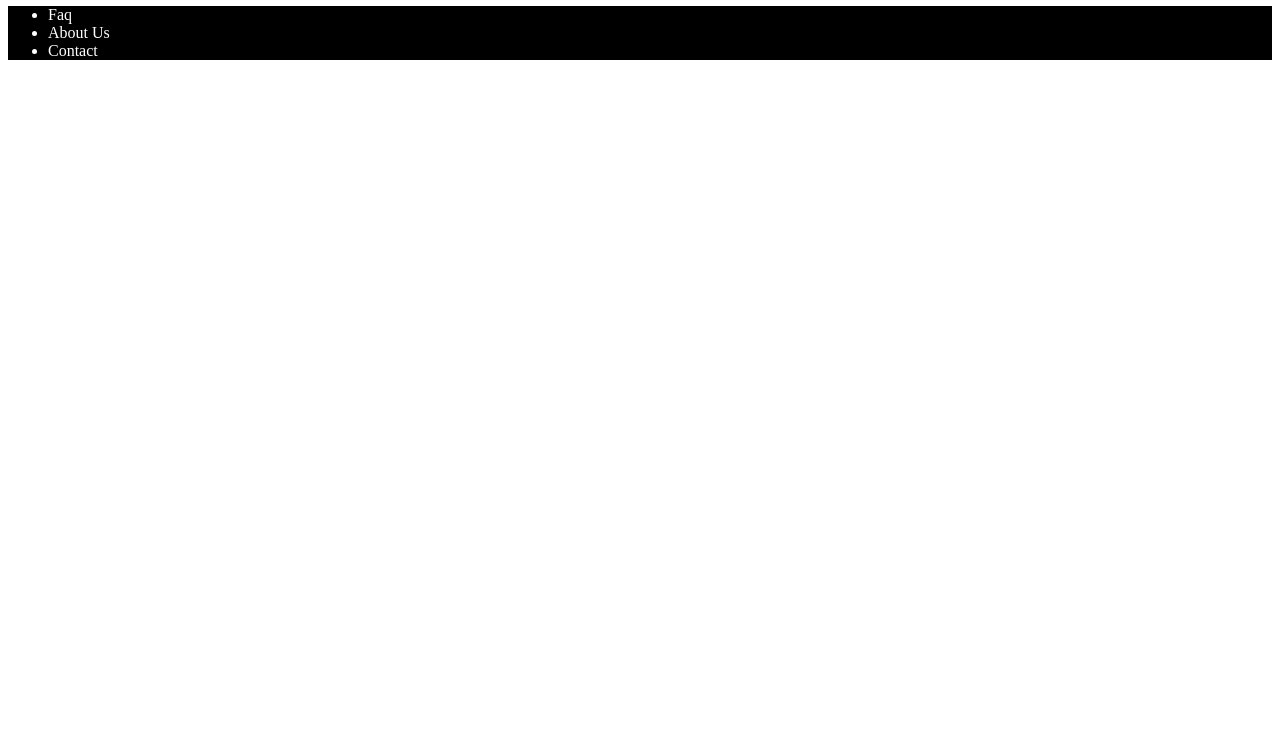
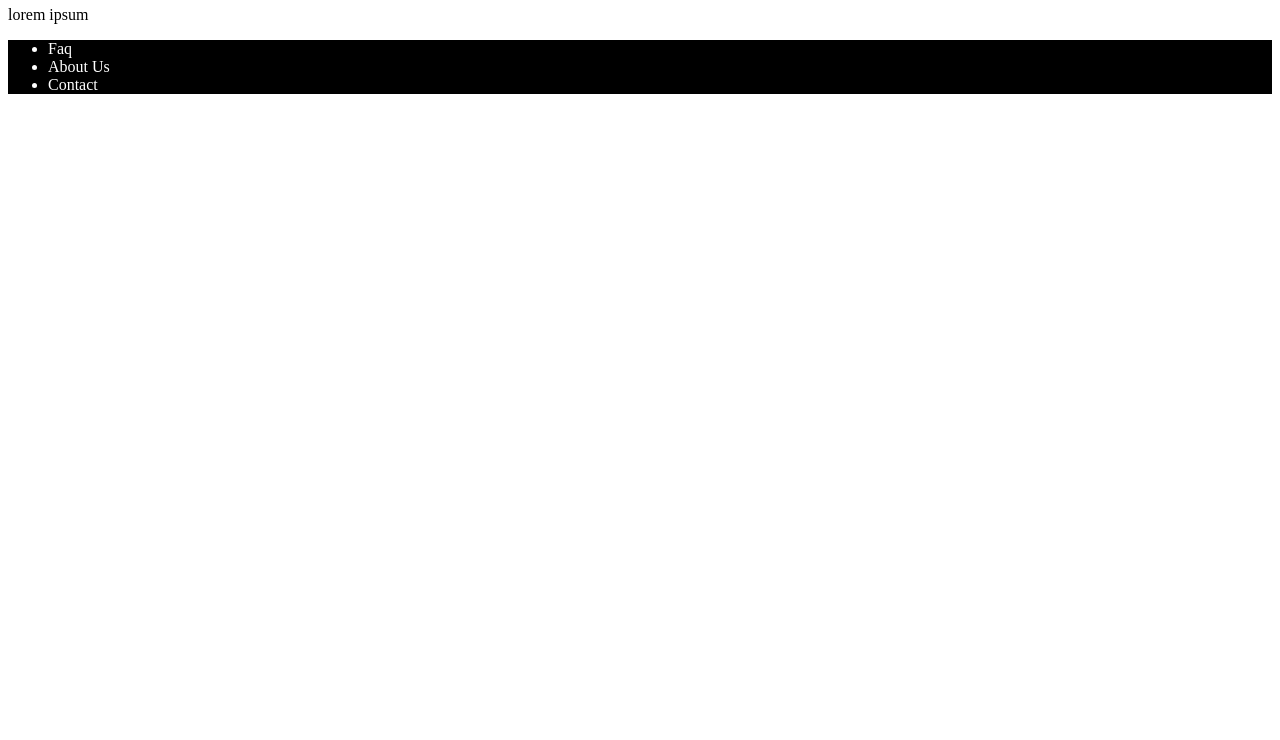
Before and after one commit to clownShoez/git-one, a plain HTML site: page index.html in a window 1280 px wide. Shown: the part 60-800 px from the top of the page. Drawn offline with Linux system fonts and the light colour scheme.

Commit message:
add test paragraph

```diff
--- a/index.html
+++ b/index.html
@@ -8,6 +8,8 @@
     <body>
         <h1>My first page</h1>
 
+        <p>lorem ipsum</p>
+
         <footer>
             <ul>
                 <li>Faq</li>
```
